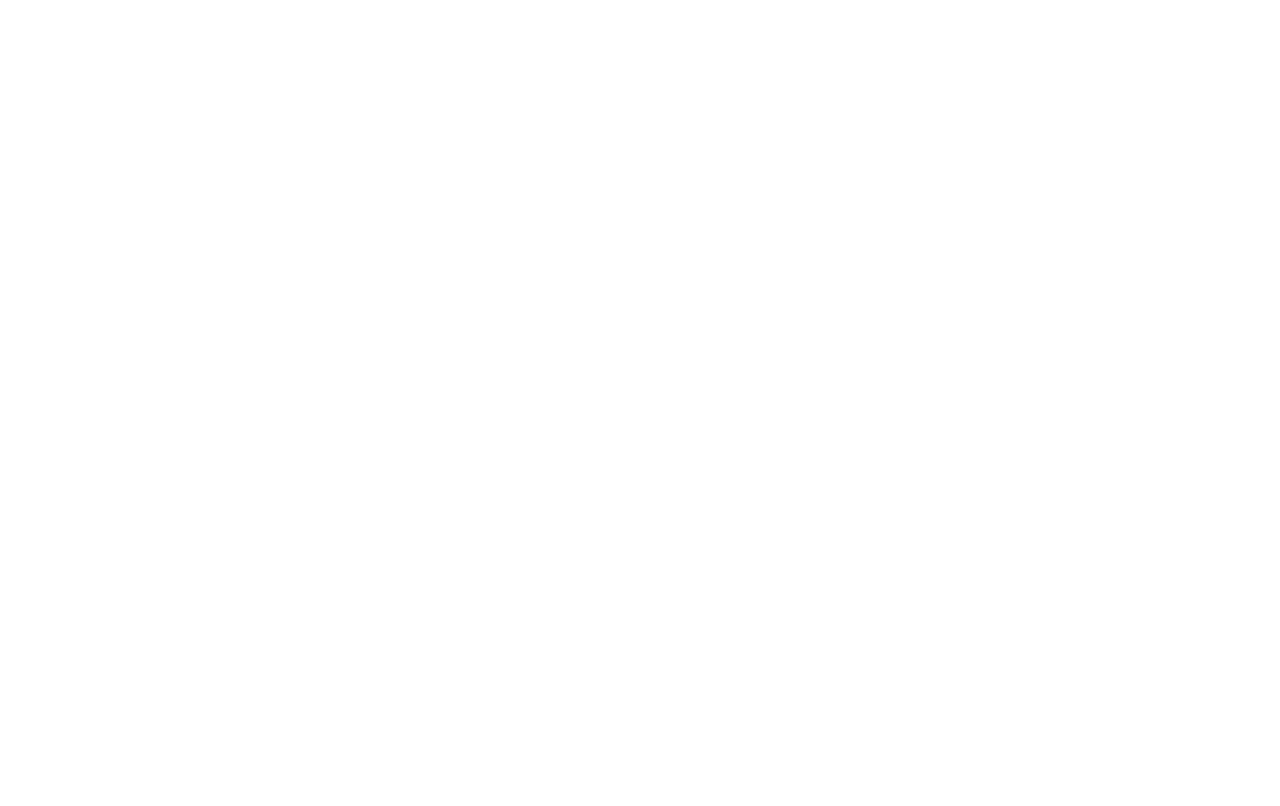
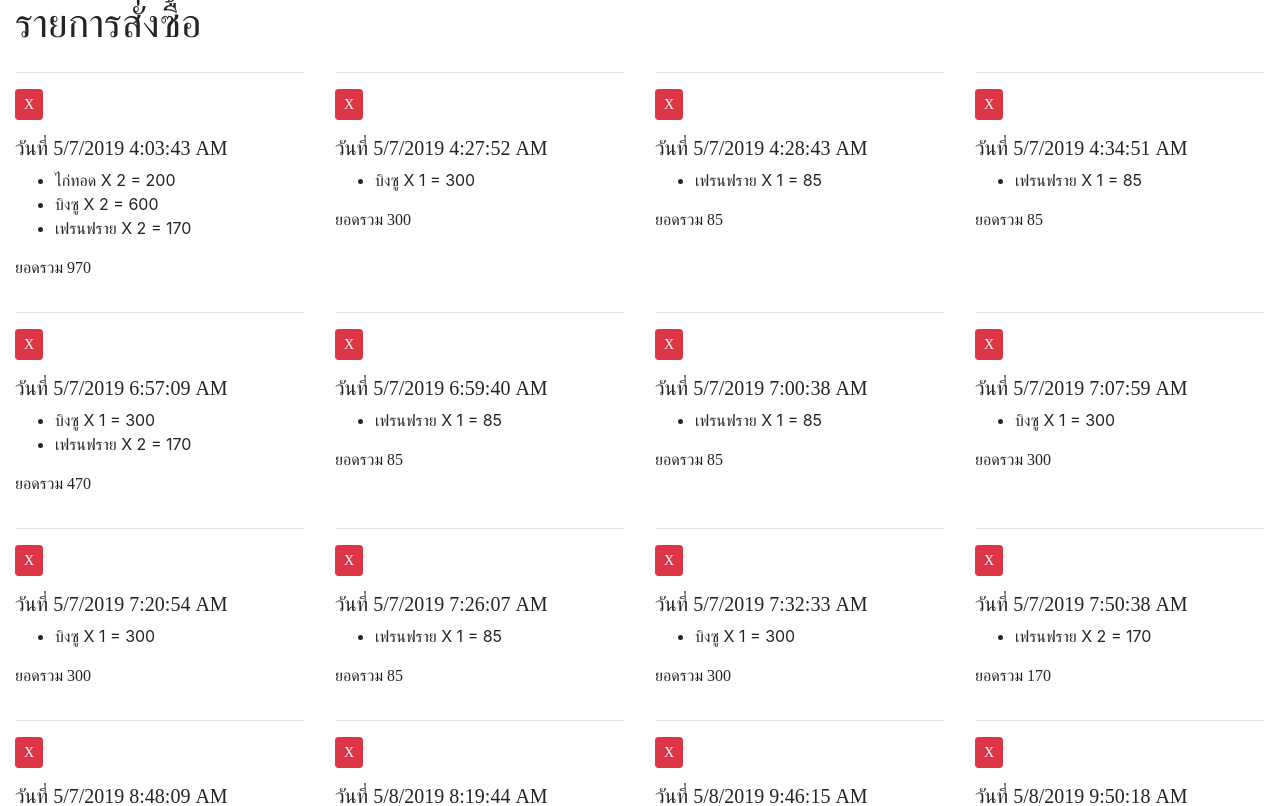
Before and after one commit to Awboynz/my-reactapp, a React (Create React App) app in the folder my-app/: page /orders in a window 1280 px wide. Shown: the top 806 px of the page. Built offline with nearby package versions, Linux system fonts and the light colour scheme; data requests are answered from the project's data file.

Commit message:
Order summary page
Order summary function

```diff
--- a/my-app/resources/data/db.json
+++ b/my-app/resources/data/db.json
@@ -396,6 +396,57 @@
         }
       ],
       "id": 19
+    },
+    {
+      "orderedDate": "2019-05-13T03:02:43.656Z",
+      "totalPrice": 85,
+      "orders": [
+        {
+          "product": {
+            "id": 4,
+            "productId": "P004",
+            "productName": "เฟรนฟราย",
+            "unitPrice": "85",
+            "thumbnail": "/images/product/4.jpg"
+          },
+          "quantity": 1
+        }
+      ],
+      "id": 20
+    },
+    {
+      "orderedDate": "2019-05-13T03:37:56.087Z",
+      "totalPrice": 85,
+      "orders": [
+        {
+          "product": {
+            "id": 4,
+            "productId": "P004",
+            "productName": "เฟรนฟราย",
+            "unitPrice": "85",
+            "thumbnail": "/images/product/4.jpg"
+          },
+          "quantity": 1
+        }
+      ],
+      "id": 21
+    },
+    {
+      "orderedDate": "2019-05-13T03:38:41.663Z",
+      "totalPrice": 300,
+      "orders": [
+        {
+          "product": {
+            "id": 3,
+            "productId": "P003",
+            "productName": "บิงซู",
+            "unitPrice": "300",
+            "thumbnail": "/images/product/3.jpg"
+          },
+          "quantity": 1
+        }
+      ],
+      "id": 22
     }
   ]
 }
--- a/my-app/src/App.js
+++ b/my-app/src/App.js
@@ -4,6 +4,7 @@
 import { BrowserRouter, Route, Switch} from "react-router-dom"
 import Home from "./containers/Home"
 import About from "./containers/About"
+import Order from "./containers/order/Order"
 
 
 class App extends Component {
@@ -14,6 +15,7 @@
         <Switch>
             <Route exact path="/" component={Home}></Route>
             <Route exact path="/about" component={About}></Route>
+            <Route exact path="/orders" component={Order}></Route>
         </Switch>
 
       )
--- a/my-app/src/containers/order/Order.js
+++ b/my-app/src/containers/order/Order.js
@@ -1,6 +1,8 @@
+
 import React, { Component } from "react"
-import Header from "../components/Header"
-import Footer from "../components/Footer"
+import Header from "../../components/Header"
+import Footer from "../../components/Footer"
+/* import Order from "../../containers/order/Order" */
 import axios from "axios"
 
 
@@ -20,7 +22,7 @@
 
     delOrder(order){
         axios.delete("http://localhost:3001/orders" + order.id).then(res=>{
-            axios.delete("http://localhost:3001/orders").then(
+            axios.get("http://localhost:3001/orders").then(
                 res => {
                     this.setState({orders : res.data})
                 }
@@ -32,12 +34,23 @@
         return this.state.orders && this.state.orders.map(order => {
             const date = new Date(order.orderedDate)
             return (
-                <div className="col-md-3">
+                <div key={order.id}  className="col-md-3">
                     <hr />
                     <p>
                         <button className="btn btn-danger btn-sm title" onClick={()=> this.delOrder(order)}>X</button>
                     </p>
-                    <h5>วันที่ {date.toLocaleDateString} </h5>
+                    <h5>วันที่ {date.toLocaleDateString()} {date.toLocaleTimeString()} </h5>
+                    <ul>
+                        {order.orders && order.orders.map(record => {
+                            return (
+                                <li key={record.product.id}>
+                                    {record.product.productName} X {record.quantity} = {record.product.unitPrice * record.quantity}
+                                </li>
+                            )
+                        })}
+                    </ul>
+                    <p className="title">ยอดรวม {order.totalPrice}</p>
+
                 </div>
             )
         })
@@ -47,19 +60,16 @@
     render(){
         return (
             <div>
-                <header>
+                <header />
                     <div className="container-fluid">
                         <h1>รายการสั่งซื้อ</h1>
                         <div className="row">
                             {this.showOrders()}
                         </div>
                     </div>
-                </header>
-                <footer></footer>
+                <footer />
             </div>
         )
     }
-
-
 }
 export default Order
```
